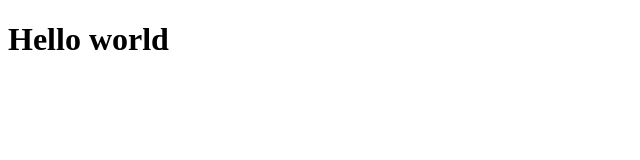
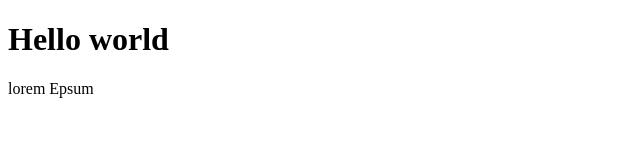
Before and after one commit to Ansh-Udawant/OfflinePW, a plain HTML site: page index.html in a window 1280 px wide. Shown: the whole page, without its empty margins (0-640 px from the left). Drawn offline with Linux system fonts and the light colour scheme.

Commit message:
Update index.html

```diff
--- a/index.html
+++ b/index.html
@@ -7,5 +7,6 @@
 </head>
 <body>
     <h1> Hello world </h1>
+    <p>lorem Epsum</p>
 </body>
 </html>
```
